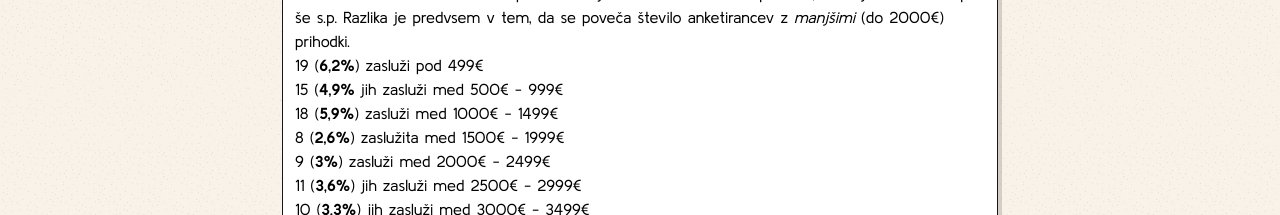
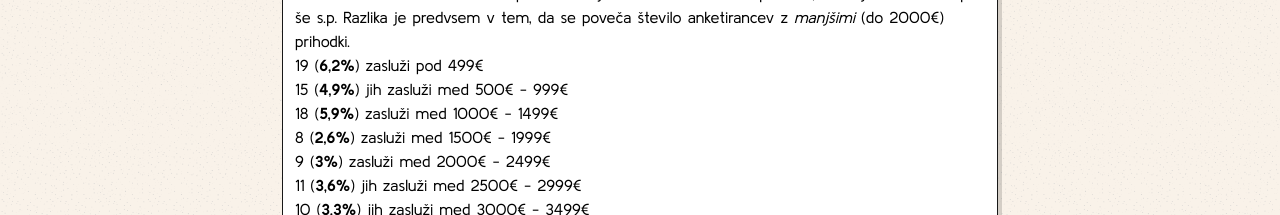
Before and after one commit to aweCodeMan/klele.si, a Next.js app: page /place/2024 in a window 1280 px wide. Shown: the part 6460-6675 px from the top of the page. Built offline with nearby package versions, Linux system fonts and the light colour scheme; no server answers; what @tailwindcss/typography would draw is missing.

Commit message:
fix typos

```diff
--- a/pages/place/2024.tsx
+++ b/pages/place/2024.tsx
@@ -297,9 +297,9 @@ export default function Salary2024() {
 
                             <ul>
                                 <li>19 (<b>6,2%</b>) zasluži pod 499€</li>
-                                <li>15 (<b>4,9%</b> jih zasluži med 500€ - 999€</li>
+                                <li>15 (<b>4,9%</b>) jih zasluži med 500€ - 999€</li>
                                 <li>18 (<b>5,9%</b>) zasluži med 1000€ - 1499€</li>
-                                <li>8 (<b>2,6%</b>) zaslužita med 1500€ - 1999€</li>
+                                <li>8 (<b>2,6%</b>) zasluži med 1500€ - 1999€</li>
                                 <li>9 (<b>3%</b>) zasluži med 2000€ - 2499€</li>
                                 <li>11 (<b>3,6%</b>) jih zasluži med 2500€ - 2999€</li>
                                 <li>10 (<b>3,3%</b>) jih zasluži med 3000€ - 3499€</li>
```
